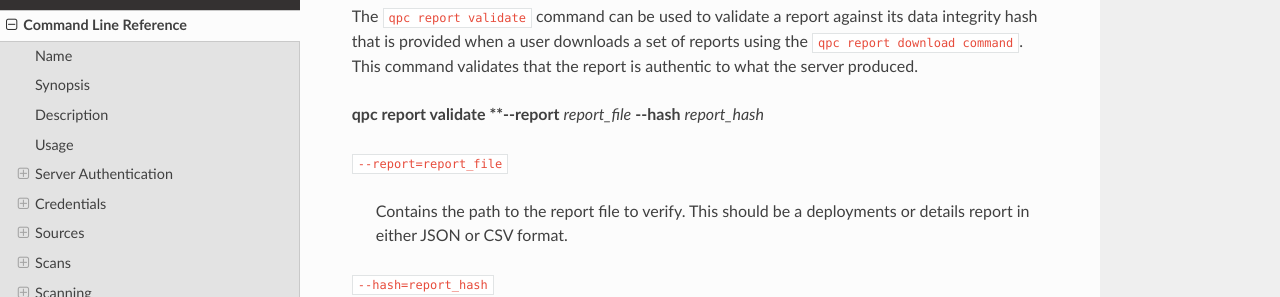
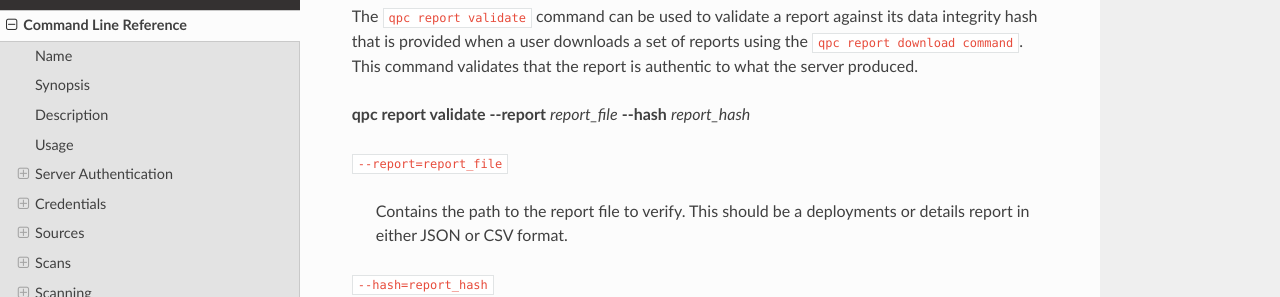
Before and after one commit to quipucords/qpc, a Sphinx documentation site: the page built from docs/source/man.rst, in a window 1280 px wide and 900 px high, scrolled down 17967 px. Shown: the part 153-450 px from the top of the window. Built offline with Sphinx 7.4.7 and the Read the Docs theme 2.0.0, drawn with Linux system fonts in a browser that asks for light colours.

Commit message:
fix man page

```diff
--- a/docs/source/man.rst
+++ b/docs/source/man.rst
@@ -590,7 +590,7 @@ Validating Reports
 ~~~~~~~~~~~~~~~~~~
 The ``qpc report validate`` command can be used to validate a report against its data integrity hash that is provided when a user downloads a set of reports using the ``qpc report download command``.  This command validates that the report is authentic to what the server produced.
 
-**qpc report validate **--report** *report_file* **--hash** *report_hash*
+**qpc report validate --report** *report_file* **--hash** *report_hash*
 
 ``--report=report_file``
 
```
